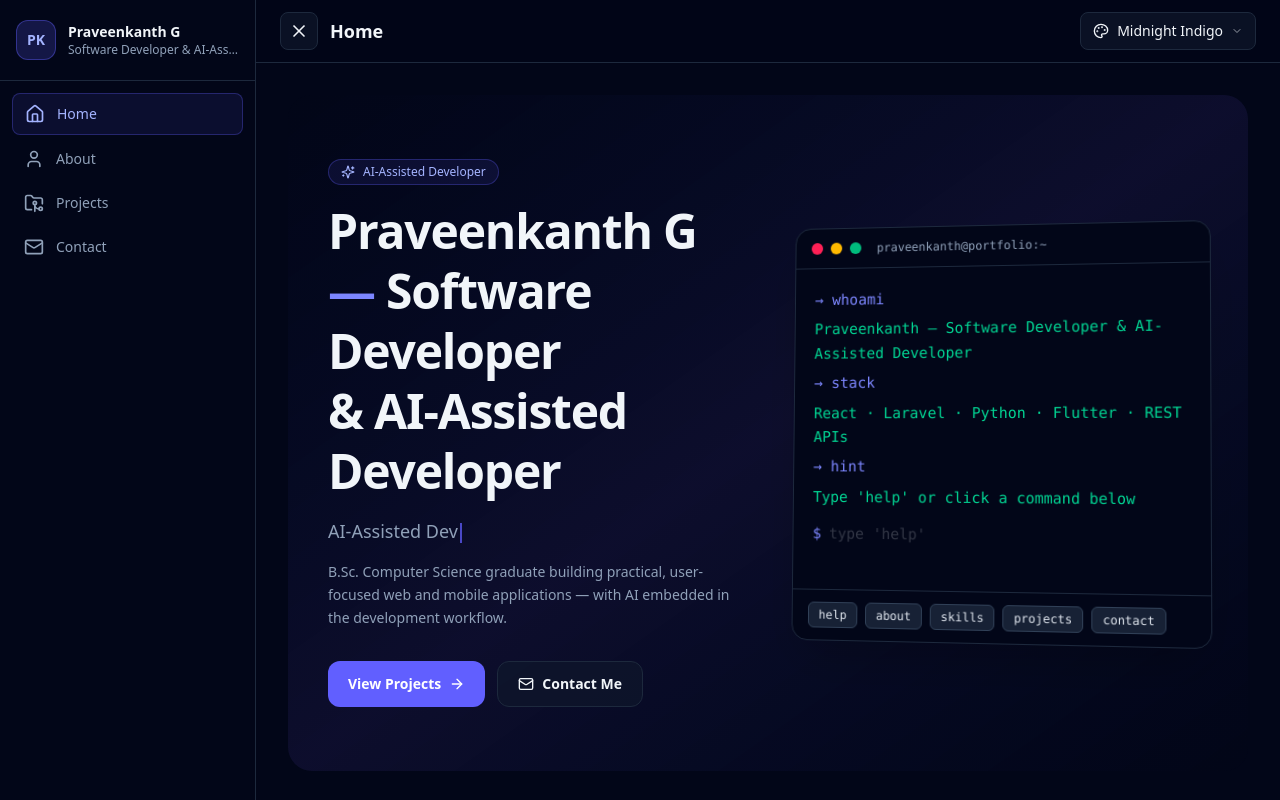
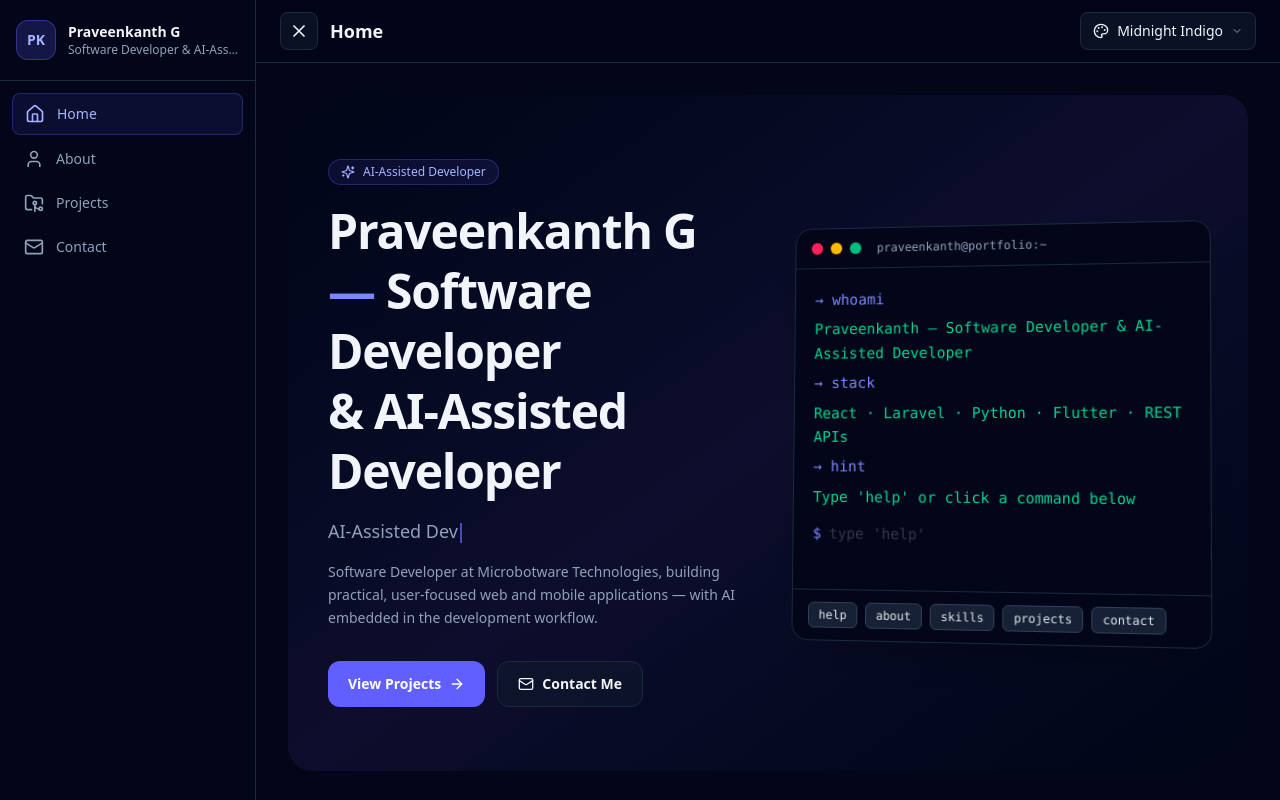
Before and after one commit to Praveenkanth2805/praveenkanth-portfolio, a Next.js app in the folder praveenkanth-portfolio/: page / in a window 1280 px wide. Built offline with nearby package versions, Linux system fonts and the light colour scheme.

Commit message:
add work in hero and about intro

```diff
--- a/praveenkanth-portfolio/src/components/about/Introduction.tsx
+++ b/praveenkanth-portfolio/src/components/about/Introduction.tsx
@@ -1,7 +1,7 @@
 "use client";
 import { useTheme } from "@/hooks/useTheme";
 import { site } from "@/data/site";
-import { MapPin, GraduationCap } from "lucide-react";
+import { MapPin, GraduationCap, Briefcase } from "lucide-react";
 import { cn } from "@/lib/cn";
 
 export function Introduction() {
@@ -15,12 +15,12 @@ export function Introduction() {
           </div>
           <div>
             <h2 className={cn("text-2xl font-bold", c.pageText)}>Hi, I'm {site.name}</h2>
-            <p className={cn("text-sm", c.accent)}>Full-Stack Developer · AI-Assisted Developer</p>
+            <p className={cn("text-sm", c.accent)}>Software Developer · AI-Assisted Developer</p>
           </div>
         </div>
         <div className="mt-6 space-y-3 text-sm leading-relaxed">
           <p className={c.muted}>
-            B.Sc. Computer Science graduate building practical, user-focused web and mobile applications.
+            I am a B.Sc. Computer Science graduate currently working as a Software Developer at Microbotware Technologies.
             I combine strong engineering fundamentals with modern AI tooling to ship faster, cleaner,
             better-tested code.
           </p>
@@ -35,9 +35,18 @@ export function Introduction() {
             GitHub Copilot, AI is a core part of my day-to-day development.
           </p>
         </div>
+
+        {/* Added Briefcase icon for the company */}
         <div className={cn("mt-6 flex flex-wrap gap-4 text-sm", c.muted)}>
-          <span className="inline-flex items-center gap-1.5"><MapPin className="h-4 w-4" /> {site.location}</span>
-          <span className="inline-flex items-center gap-1.5"><GraduationCap className="h-4 w-4" /> B.Sc. Computer Science</span>
+          <span className="inline-flex items-center gap-1.5">
+            <Briefcase className="h-4 w-4" /> Microbotware Technologies
+          </span>
+          <span className="inline-flex items-center gap-1.5">
+            <GraduationCap className="h-4 w-4" /> B.Sc. Computer Science
+          </span>
+          <span className="inline-flex items-center gap-1.5">
+            <MapPin className="h-4 w-4" /> {site.location}
+          </span>
         </div>
       </div>
     </section>
--- a/praveenkanth-portfolio/src/components/home/Hero.tsx
+++ b/praveenkanth-portfolio/src/components/home/Hero.tsx
@@ -50,7 +50,7 @@ export function Hero() {
     <section className={cn("relative overflow-hidden rounded-3xl px-6 py-12 md:px-10 md:py-16", c.heroGradient)}>
       <div className="grid items-center gap-10 md:grid-cols-2">
 
-        {/* Text Content: Back to Left (Default DOM order) */}
+        {/* Text Content */}
         <div>
           <div className={cn("mb-4 inline-flex items-center gap-2 rounded-full px-3 py-1 text-xs font-medium", c.accentBgSoft)}>
             <Sparkles className="h-3.5 w-3.5" />
@@ -72,7 +72,7 @@ export function Hero() {
           </p>
 
           <p className={cn("mt-4 max-w-xl text-sm leading-relaxed", c.muted)}>
-            B.Sc. Computer Science graduate building practical, user-focused web and mobile applications — with AI embedded in the development workflow.
+            Software Developer at Microbotware Technologies, building practical, user-focused web and mobile applications — with AI embedded in the development workflow.
           </p>
 
           <div className="mt-8 flex flex-wrap gap-3">
@@ -91,7 +91,7 @@ export function Hero() {
           </div>
         </div>
 
-        {/* Terminal: Back to Right, with 3D Tilt Effect */}
+        {/* Terminal with 3D Tilt */}
         <div className="md:perspective-[1000px]">
           <div className="transition-transform duration-500 ease-out md:[transform:rotateY(-6deg)_rotateX(2deg)] md:hover:[transform:rotateY(0deg)_rotateX(0deg)]">
             <Terminal
```
Also changed, not shown: praveenkanth-portfolio/src/components/home/CTAButtons.tsx (deleted).
